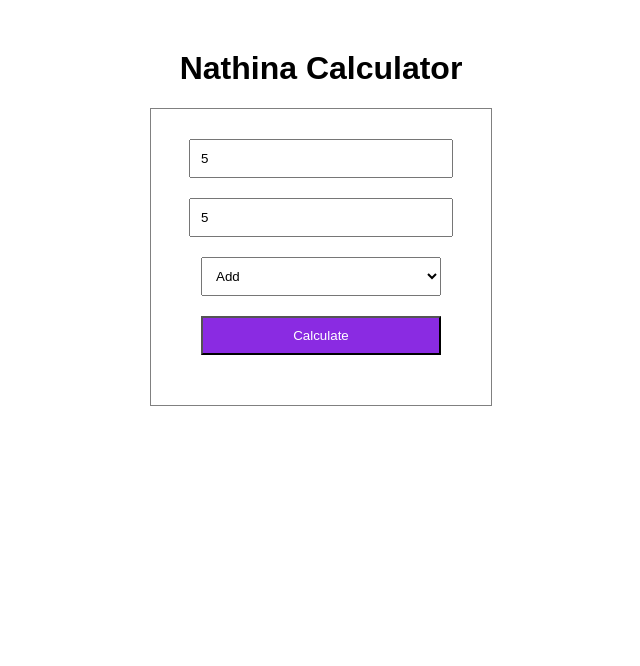
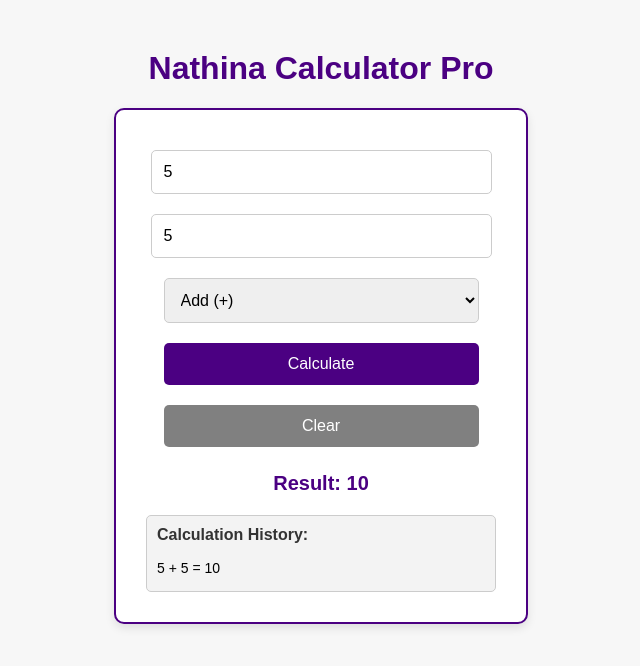
Before and after one commit to AvinashKutty/calculator, a website: page public/index.html in a window 1280 px wide. Both pictures are taken after typing "5", "5" into the empty fields and a click on the button "Calculate". Shown: the whole page, without its empty margins (319-959 px from the left). Drawn offline with Linux system fonts and the light colour scheme; no server answers.

```diff
--- a/public/index.html
+++ b/public/index.html
@@ -1,86 +1,182 @@
 <!doctype html>
 <html>
   <head>
-    <title>Calculator App</title>
-
+    <title>Nathina Calculator Pro</title>
     <style>
       body {
-        font-family: Arial;
+        font-family: Arial, sans-serif;
         text-align: center;
-        margin-top: 50px;
+        margin: 50px 20px;
+        background: #f7f7f7;
+      }
+
+      h1 {
+        color: #4b0082;
       }
 
       .calculator {
-        border: 1px solid gray;
-        padding: 20px;
-        width: 300px;
+        border: 2px solid #4b0082;
+        border-radius: 10px;
+        padding: 30px;
+        width: 350px;
+        max-width: 90%;
         margin: auto;
+        background: white;
+        box-shadow: 0px 4px 10px rgba(0,0,0,0.1);
       }
 
-      input,
-      select,
+      input, select, button {
+        margin: 10px 0;
+        padding: 12px;
+        width: 90%;
+        font-size: 16px;
+        border-radius: 5px;
+        border: 1px solid #ccc;
+      }
+
       button {
-        margin: 10px;
+        cursor: pointer;
+        background-color: #4b0082;
+        color: white;
+        border: none;
+        transition: 0.3s;
+      }
+
+      button:hover {
+        background-color: #6a0dad;
+      }
+
+      #result {
+        margin-top: 15px;
+        font-weight: bold;
+        font-size: 20px;
+        color: #4b0082;
+      }
+
+      .history {
+        margin-top: 20px;
+        text-align: left;
+        max-height: 150px;
+        overflow-y: auto;
         padding: 10px;
-        width: 80%;
+        border: 1px solid #ccc;
+        border-radius: 5px;
+        background: #f3f3f3;
+      }
+
+      .history h3 {
+        margin-top: 0;
+        font-size: 16px;
+        color: #333;
+      }
+
+      .history p {
+        margin: 5px 0;
+        font-size: 14px;
       }
     </style>
   </head>
 
   <body>
-    <h1>Nathina Calculator</h1>
+    <h1>Nathina Calculator Pro</h1>
 
     <div class="calculator">
       <input type="number" id="num1" placeholder="Enter first number" />
-
       <input type="number" id="num2" placeholder="Enter second number" />
 
       <select id="operation">
-        <option value="add">Add</option>
-        <option value="subtract">Subtract</option>
-        <option value="multiply">Multiply</option>
-        <option value="divide">Divide</option>
+        <option value="add">Add (+)</option>
+        <option value="subtract">Subtract (-)</option>
+        <option value="multiply">Multiply (×)</option>
+        <option value="divide">Divide (÷)</option>
+        <option value="power">Power (^)</option>
+        <option value="modulus">Modulus (%)</option>
       </select>
 
-      <button
-        onclick="calculate()"
-        style="background-color: blueviolet; color: white"
-      >
-        Calculate
-      </button>
+      <div>
+        <button onclick="calculate()">Calculate</button>
+        <button onclick="clearAll()" style="background-color: gray;">Clear</button>
+      </div>
 
       <h2 id="result"></h2>
+
+      <div class="history" id="history">
+        <h3>Calculation History:</h3>
+      </div>
     </div>
 
     <script>
+      const historyDiv = document.getElementById("history");
+
       function calculate() {
         const num1 = parseFloat(document.getElementById("num1").value);
         const num2 = parseFloat(document.getElementById("num2").value);
-
         const operation = document.getElementById("operation").value;
 
-        fetch("http://localhost:3000/calculate", {
-          method: "POST",
+        if (isNaN(num1) || isNaN(num2)) {
+          alert("Please enter valid numbers!");
+          return;
+        }
 
-          headers: {
-            "Content-Type": "application/json",
-          },
+        let result;
 
-          body: JSON.stringify({
-            num1: num1,
-            num2: num2,
-            operation: operation,
-          }),
-        })
-          .then((response) => response.json())
+        switch (operation) {
+          case "add":
+            result = num1 + num2;
+            break;
+          case "subtract":
+            result = num1 - num2;
+            break;
+          case "multiply":
+            result = num1 * num2;
+            break;
+          case "divide":
+            result = num2 !== 0 ? num1 / num2 : "Cannot divide by zero";
+            break;
+          case "power":
+            result = Math.pow(num1, num2);
+            break;
+          case "modulus":
+            result = num2 !== 0 ? num1 % num2 : "Cannot divide by zero";
+            break;
+          default:
+            result = "Invalid operation";
+        }
 
-          .then((data) => {
-            document.getElementById("result").innerText =
-              "Result: " + data.result;
-          })
+        document.getElementById("result").innerText = "Result: " + result;
 
-          .catch((error) => console.log(error));
+        // Add to history
+        const p = document.createElement("p");
+        p.textContent = `${num1} ${getSymbol(operation)} ${num2} = ${result}`;
+        historyDiv.appendChild(p);
+
+        // Auto-scroll to bottom
+        historyDiv.scrollTop = historyDiv.scrollHeight;
       }
+
+      function clearAll() {
+        document.getElementById("num1").value = "";
+        document.getElementById("num2").value = "";
+        document.getElementById("result").innerText = "";
+      }
+
+      function getSymbol(op) {
+        switch (op) {
+          case "add": return "+";
+          case "subtract": return "-";
+          case "multiply": return "×";
+          case "divide": return "÷";
+          case "power": return "^";
+          case "modulus": return "%";
+        }
+      }
+
+      // Keyboard Enter key support
+      document.addEventListener("keydown", function(e) {
+        if (e.key === "Enter") {
+          calculate();
+        }
+      });
     </script>
   </body>
 </html>
--- a/server.js
+++ b/server.js
@@ -30,6 +30,12 @@
     case "divide":
       result = num2 !== 0 ? num1 / num2 : "Cannot divide by zero";
       break;
+    case "power":
+      result = Math.pow(num1, num2);
+      break;
+    case "modulus":
+      result = num2 !== 0 ? num1 % num2 : "Cannot divide by zero";
+      break;
     default:
       result = "Invalid operation";
   }
```
